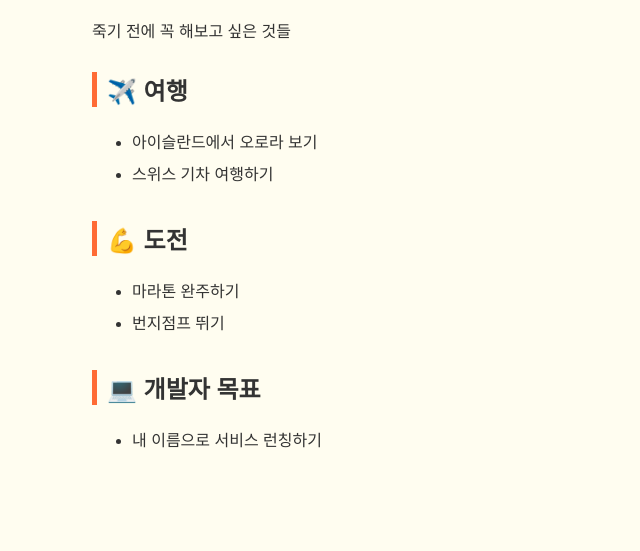
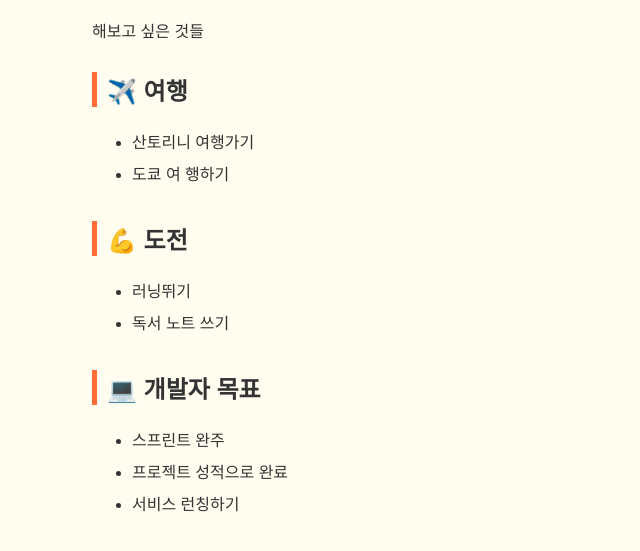
Before and after one commit to gamazzang/my-bucketlist, a plain HTML site: page index.html in a window 1280 px wide. Shown: the part 99-650 px from the top of the page, without its empty margins (223-863 px from the left). Drawn offline with Linux system fonts and the light colour scheme.

Commit message:
두번째 커밋: 버킷리스트 페이지 생성2

```diff
--- a/index.html
+++ b/index.html
@@ -26,23 +26,25 @@
 </head>
 <body>
   <h1>🪣 나의 버킷리스트</h1>
-  <p>죽기 전에 꼭 해보고 싶은 것들</p>
+  <p> 해보고 싶은 것들</p>
 
   <h2>✈️ 여행</h2>
   <ul>
-    <li>아이슬란드에서 오로라 보기</li>
-    <li>스위스 기차 여행하기</li>
+    <li>산토리니 여행가기 </li>
+    <li>도쿄 여 행하기</li>
   </ul>
 
   <h2>💪 도전</h2>
   <ul>
-    <li>마라톤 완주하기</li>
-    <li>번지점프 뛰기</li>
+    <li>러닝뛰기</li>
+    <li>독서 노트 쓰기</li>
   </ul>
 
   <h2>💻 개발자 목표</h2>
   <ul>
-    <li>내 이름으로 서비스 런칭하기</li>
+    <li>스프린트 완주</li>
+    <li>프로젝트 성적으로 완료</li>
+    <li>서비스 런칭하기</li>
   </ul>
 </body>
 </html>
```
